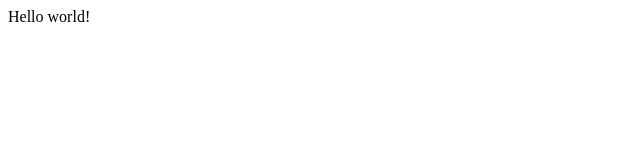
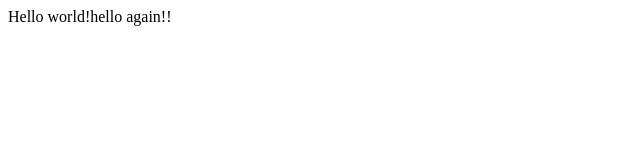
Before and after one commit to EgzonArifii/Egzon, a plain HTML site: page hello.html in a window 1280 px wide. Shown: the whole page, without its empty margins (0-640 px from the left). Drawn offline with Linux system fonts and the light colour scheme.

Commit message:
Update hello.html

```diff
--- a/hello.html
+++ b/hello.html
@@ -6,6 +6,6 @@ My webpage
 </title>
 </head>
 <body>
-Hello world!
+Hello world!hello again!!
 
 </html>
```
